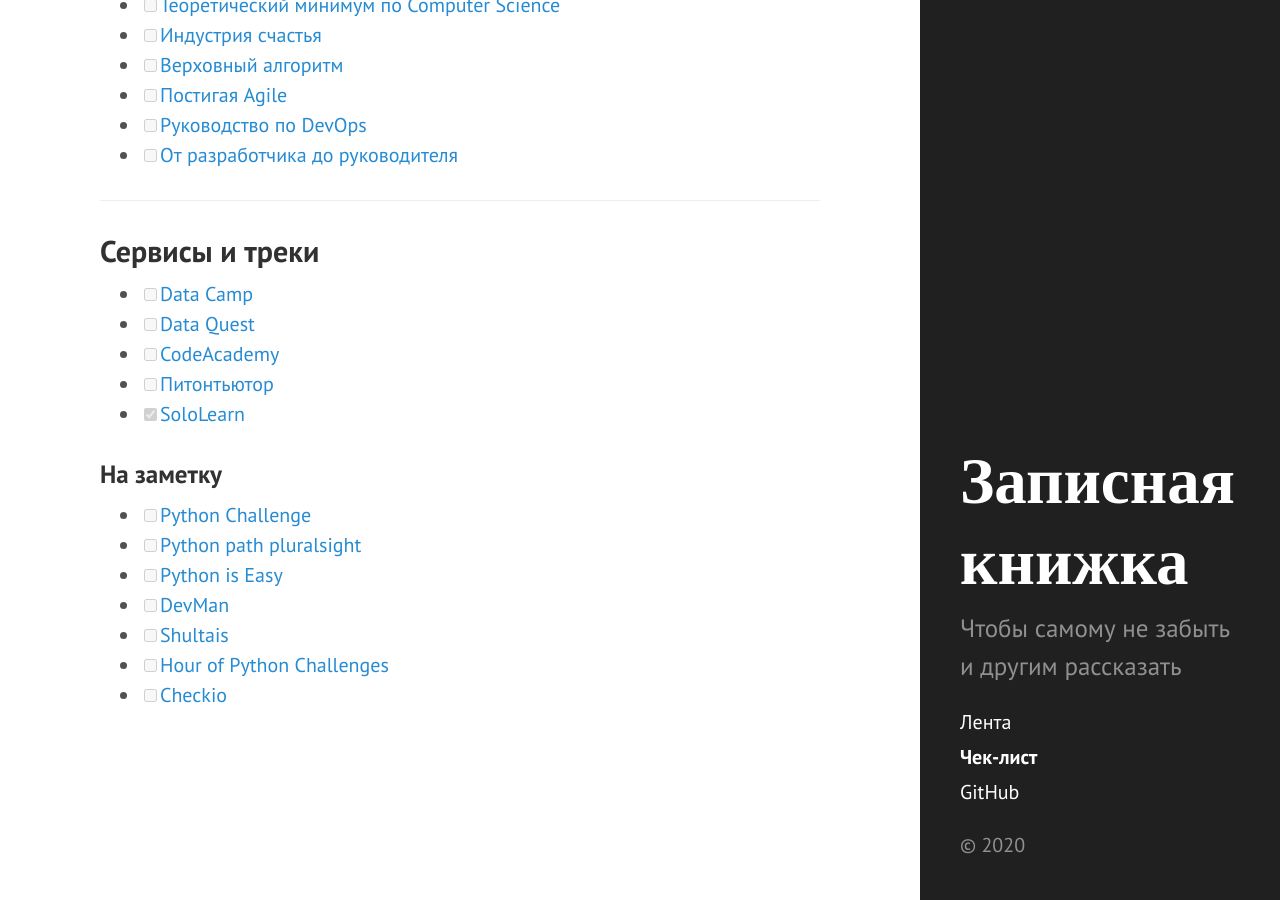
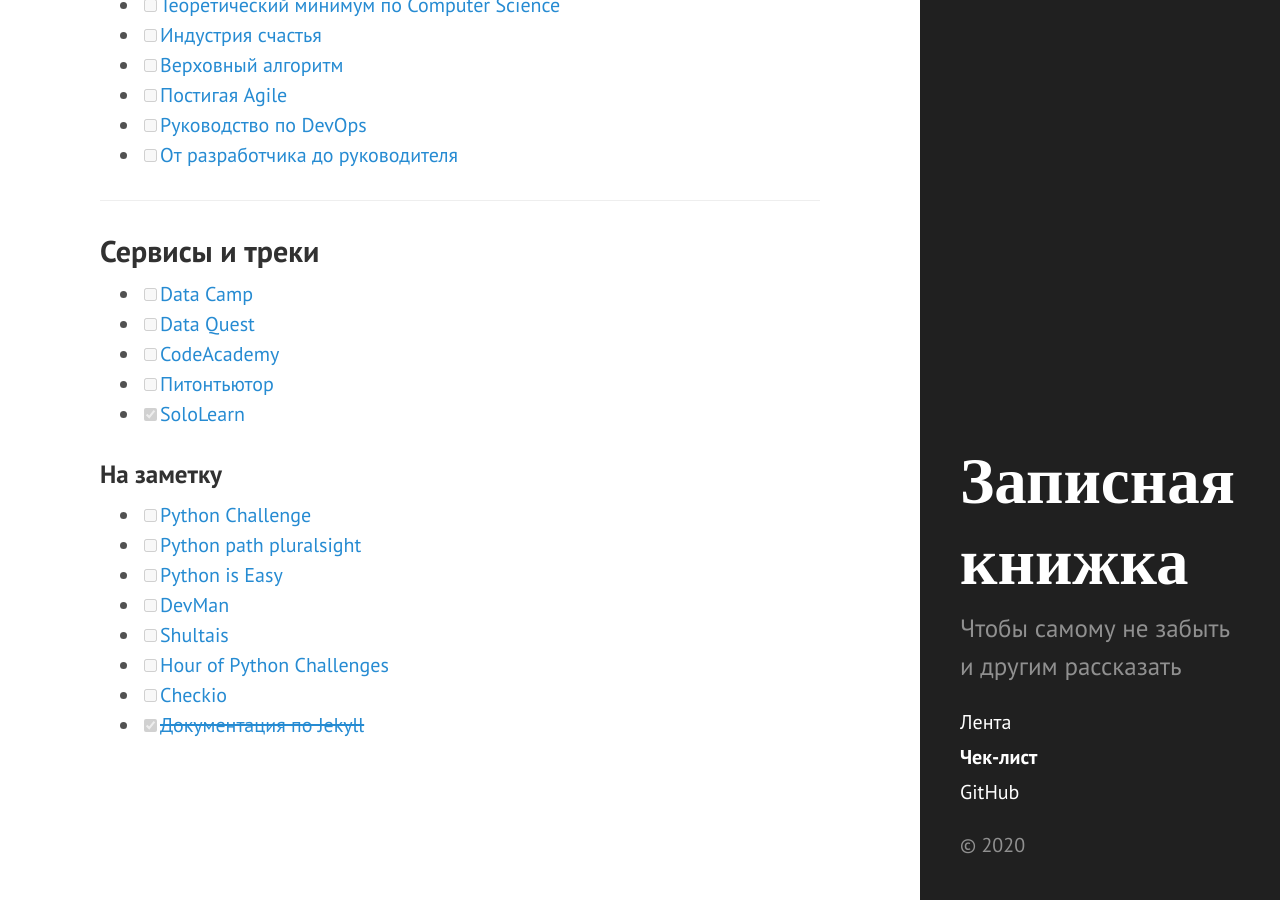
Before and after one commit to Erniess/about_me, a Jekyll site: the page built from checklist.md, in a window 1280 px wide and 900 px high, scrolled down 1520 px. Built offline with Jekyll 4.4.1, drawn with Linux system fonts in a browser that asks for light colours.

Commit message:
Update checklist.md

```diff
--- a/checklist.md
+++ b/checklist.md
@@ -69,3 +69,4 @@ title: Чек-лист
 - [ ] [Shultais](https://shultais.education/courses/python-3)
 - [ ] [Hour of Python Challenges](https://hourofpython.com/)
 - [ ] [Checkio](https://py.checkio.org/)
+- [x] [~~Документация по Jekyll~~](http://prgssr.ru/documentation/01_welcome)
```
